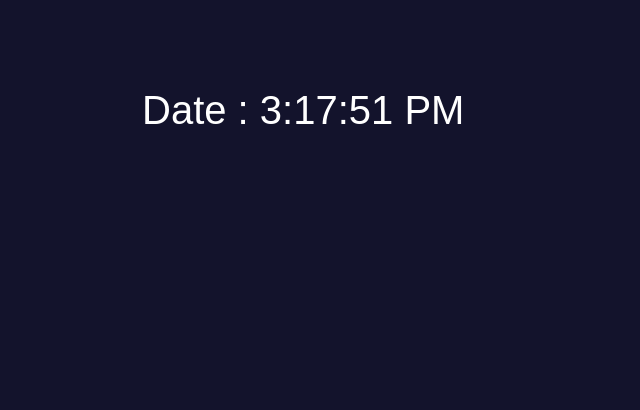
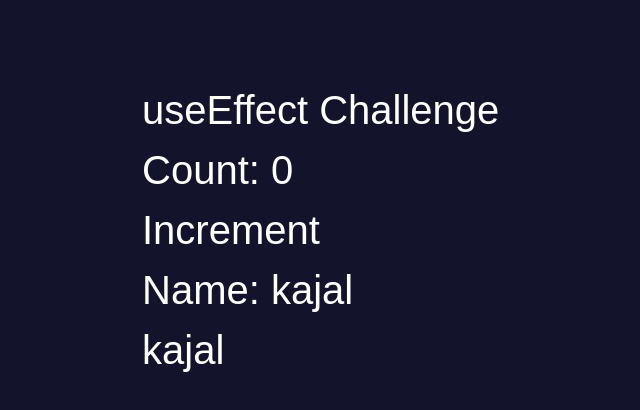
Before and after one commit to KajalKumari-2404/react-project, a React (Vite) app in the folder react-project/: page / in a window 1280 px wide. Shown: the top 410 px of the page, without its empty margins (508-1148 px from the left). Built offline with nearby package versions, Linux system fonts and the light colour scheme.

Commit message:
React useEffect challenge.

```diff
--- /dev/null
+++ b/react-project/src/components/hooks/UseEffect/EffectChallenge.jsx
@@ -0,0 +1,51 @@
+// React Hook Challenge: Dynamic State Management and Document Title
+// Update with useEffect
+
+/*
+Description: In this challenge, you'll create a React component that
+dynamically manages state using useState and useEffect hooks. Your
+component will include:
+
+1. A counter that increments when a button is clicked.
+2. An input field where users can type their name.
+3. The document title will update to show the current count.
+*/
+
+import { useEffect, useState } from "react";
+import "./index.css";
+
+export const Challenge = () => {
+    const [count, setCount] = useState(0);
+    const [name, setName] = useState("kajal");
+    // Order matters! Keep hooks in the same order across renders
+
+    useEffect(() => {
+        document.title = `Count: ${count}`;
+    }, [count]);
+
+    useEffect(() => {
+        console.log(name);
+    }, [name]);
+
+    return (
+        <div className="container effect-container">
+            <h1>useEffect Challenge</h1>
+
+            <p>
+                Count: <span> {count} </span>
+            </p>
+
+            <button onClick={() => setCount(count + 1)}>Increment</button>
+
+            <p>
+                Name: <span> {name} </span>
+            </p>
+
+            <input
+            type="text"
+            value={name}
+            onChange={(e) => setName(e.target.value)}
+             />
+        </div>
+    );
+};
--- a/react-project/src/pages/App.jsx
+++ b/react-project/src/pages/App.jsx
@@ -30,7 +30,8 @@ import React from 'react'
 // import { RegistrationFormReact } from '../components/hooks/RegistrationReact';
 // import { LoginForm } from '../components/hooks/useState/LoginForm';
 // import { ContactForm } from '../components/hooks/useState/ContactForm';
-import { ReactUseEffect } from '../components/hooks/UseEffect';
+// import { ReactUseEffect } from '../components/hooks/UseEffect';
+import { Challenge } from '../components/hooks/UseEffect/EffectChallenge';
 // import { EventHandling } from '../components/EventHandling'
 // import { EventProps } from '../components/EventProps'
 // import '../components/EV.css';
@@ -67,7 +68,8 @@ export const App = () => {
     {/* <RegistrationFormReact /> */}
     {/* <LoginForm /> */}
     {/* <ContactForm /> */}
-    <ReactUseEffect />
+    {/* <ReactUseEffect /> */}
+    <Challenge />
     </section>
   );
     };
```
